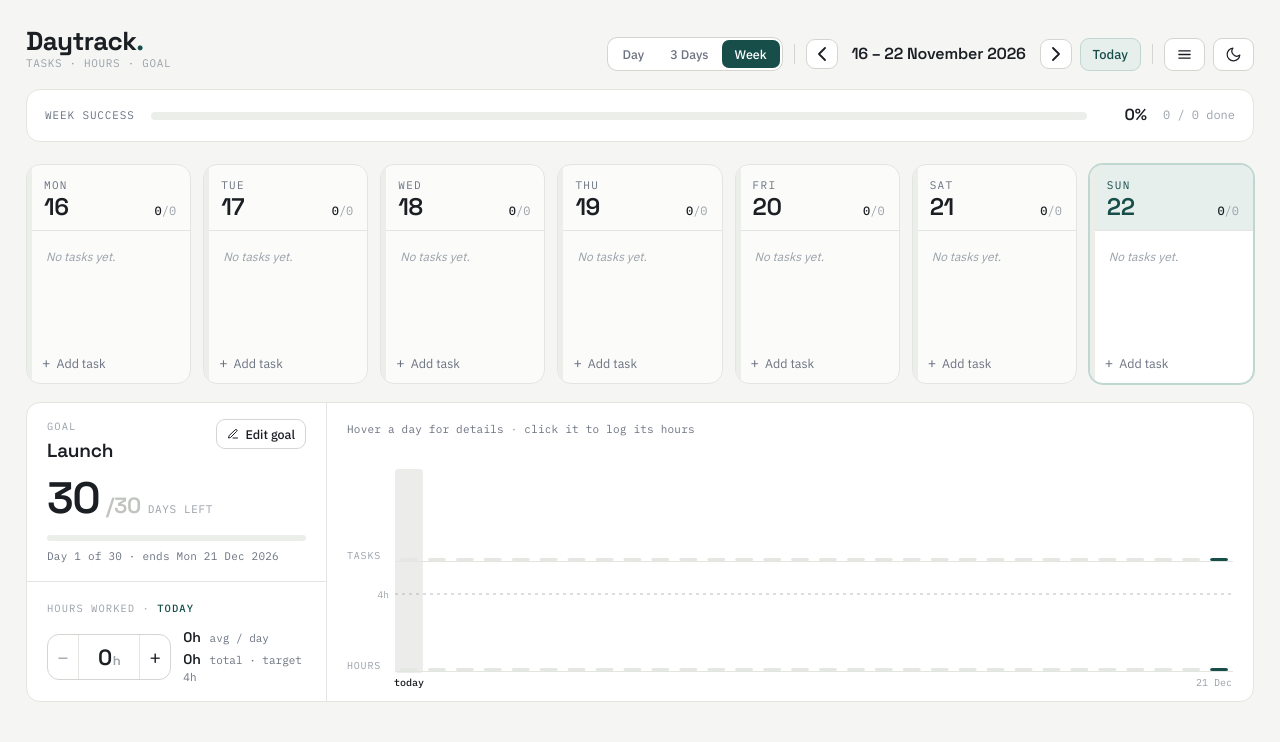
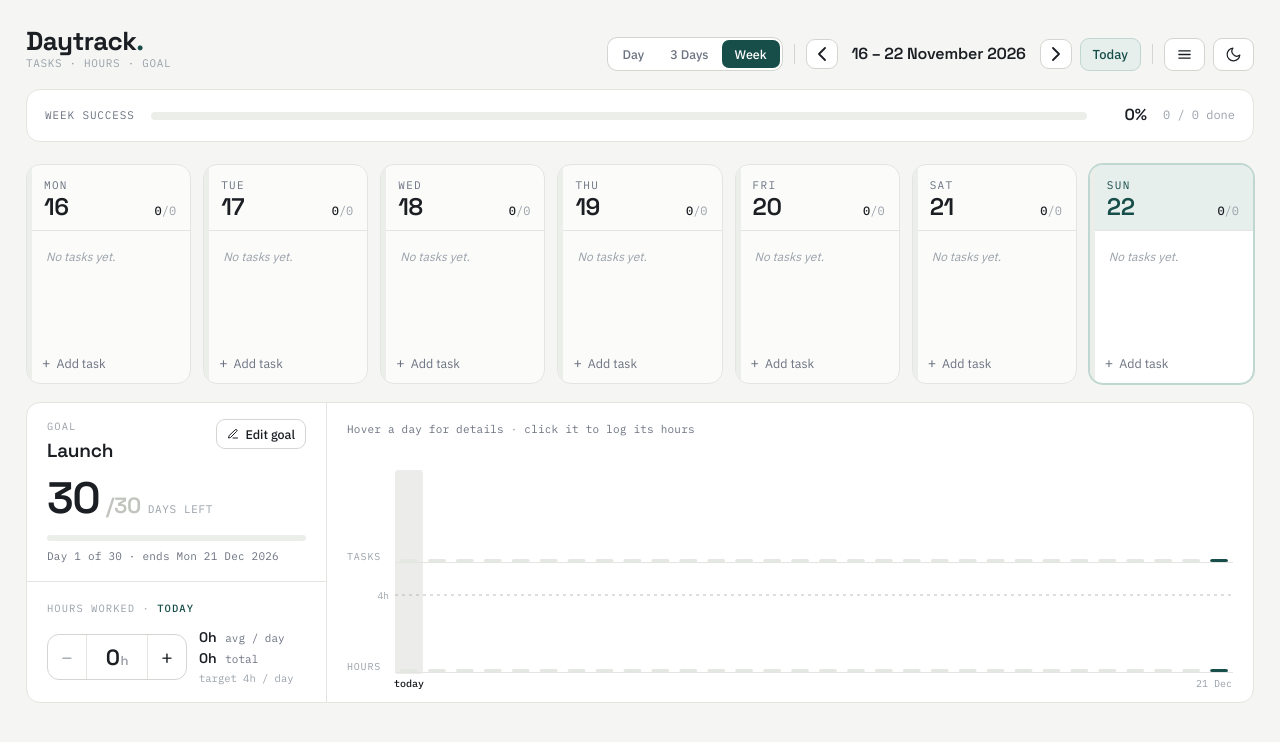
Before and after one commit to aaron5545/daytrack2, a plain HTML site: page index.html in a window 1280 px wide. Drawn offline with Linux system fonts and the light colour scheme.

Commit message:
Sync with Daytrack 3
Co-Authored-By: Claude Opus 5.5 <noreply@anthropic.com>
Claude-Session: https://claude.ai/code/session_012k7E4i5cL5RovR6b7VrdUb

```diff
--- a/index.html
+++ b/index.html
@@ -172,7 +172,8 @@
   .g-hval{min-width:62px;height:44px;border:none;border-left:1px solid var(--line);border-right:1px solid var(--line);background:transparent;cursor:text;font-family:var(--display);font-weight:600;font-size:22px;letter-spacing:-.02em;color:var(--ink);padding:0 8px}
   .g-hval small{font-size:13px;color:var(--faint);margin-left:1px}
   .g-hin{width:62px;height:44px;border:none;border-left:1px solid var(--line);border-right:1px solid var(--line);outline:none;background:var(--accent-soft);text-align:center;font-family:var(--display);font-weight:600;font-size:22px;color:var(--ink);-moz-appearance:textfield}
-  .g-hstats{display:flex;flex-direction:column;gap:3px;font-family:var(--mono);font-size:11px;color:var(--muted)}
+  .g-hstats{display:flex;flex-direction:column;gap:2px;white-space:nowrap;font-family:var(--mono);font-size:11px;color:var(--muted)}
+  .g-hstats .g-tgt{color:var(--faint);font-size:10.5px}
   .g-hstats b{font-family:var(--display);font-weight:600;font-size:14px;color:var(--ink);margin-right:2px}
   .g-right{flex:1;min-width:0;display:flex;flex-direction:column;padding:16px 20px 12px}
   .g-tip{display:flex;align-items:center;gap:8px;font-family:var(--mono);font-size:11px;color:var(--muted);height:22px;letter-spacing:.02em;white-space:nowrap;overflow:hidden;margin-bottom:6px}
@@ -871,7 +872,7 @@
             '<div class="g-stepper"><button class="g-step" id="gMinus" aria-label="One hour less"'+(h<=0?' disabled':'')+'>−</button>'+
             '<button class="g-hval" id="gHval" title="Click to type the hours">'+h+'<small>h</small></button>'+
             '<button class="g-step" id="gPlus" aria-label="One hour more"'+(h>=24?' disabled':'')+'>+</button></div>'+
-            '<div class="g-hstats"><span><b>'+r1(v.avg)+'h</b> avg / day</span><span><b>'+v.hours+'h</b> total \u00b7 target '+hoursTarget()+'h</span></div>'+
+            '<div class="g-hstats"><span><b>'+r1(v.avg)+'h</b> avg / day</span><span><b>'+v.hours+'h</b> total</span><span class="g-tgt">target '+hoursTarget()+'h / day</span></div>'+
           '</div>'+
         '</div>'+
       '</div>'+
```
